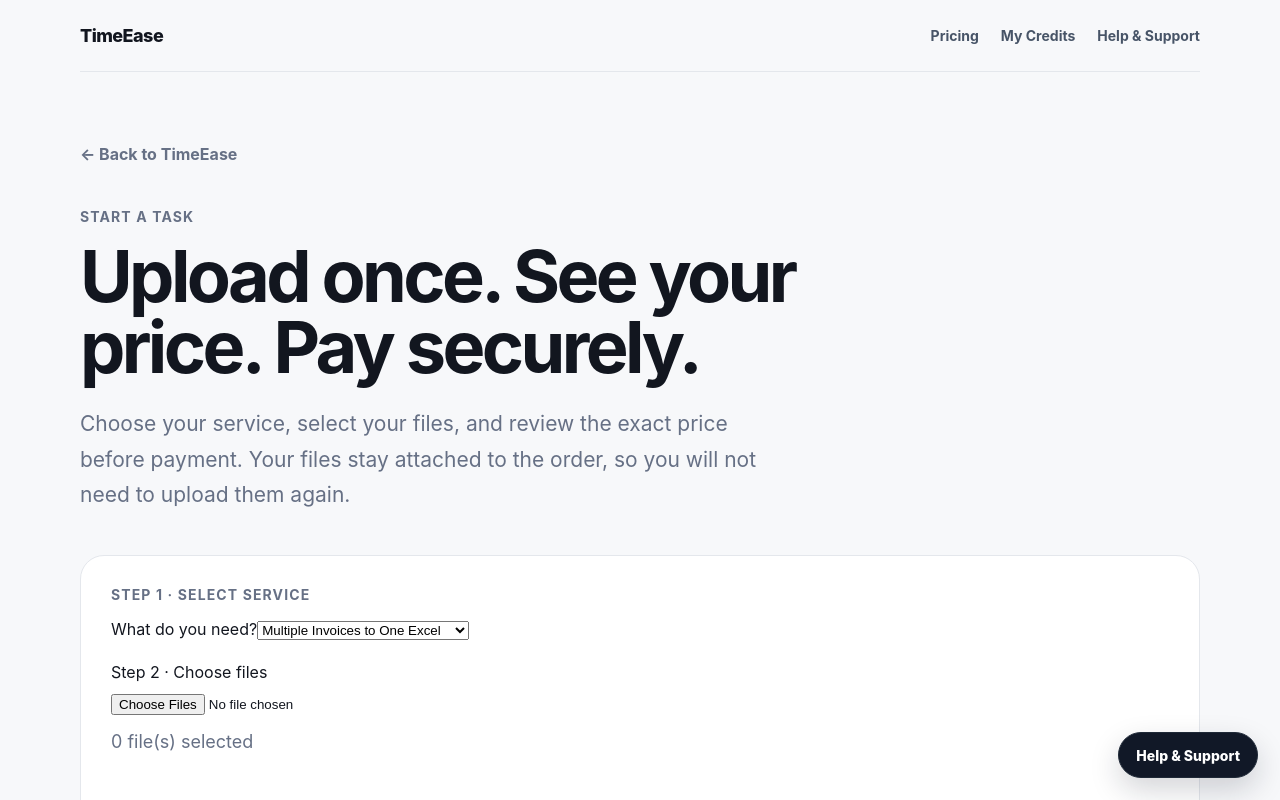
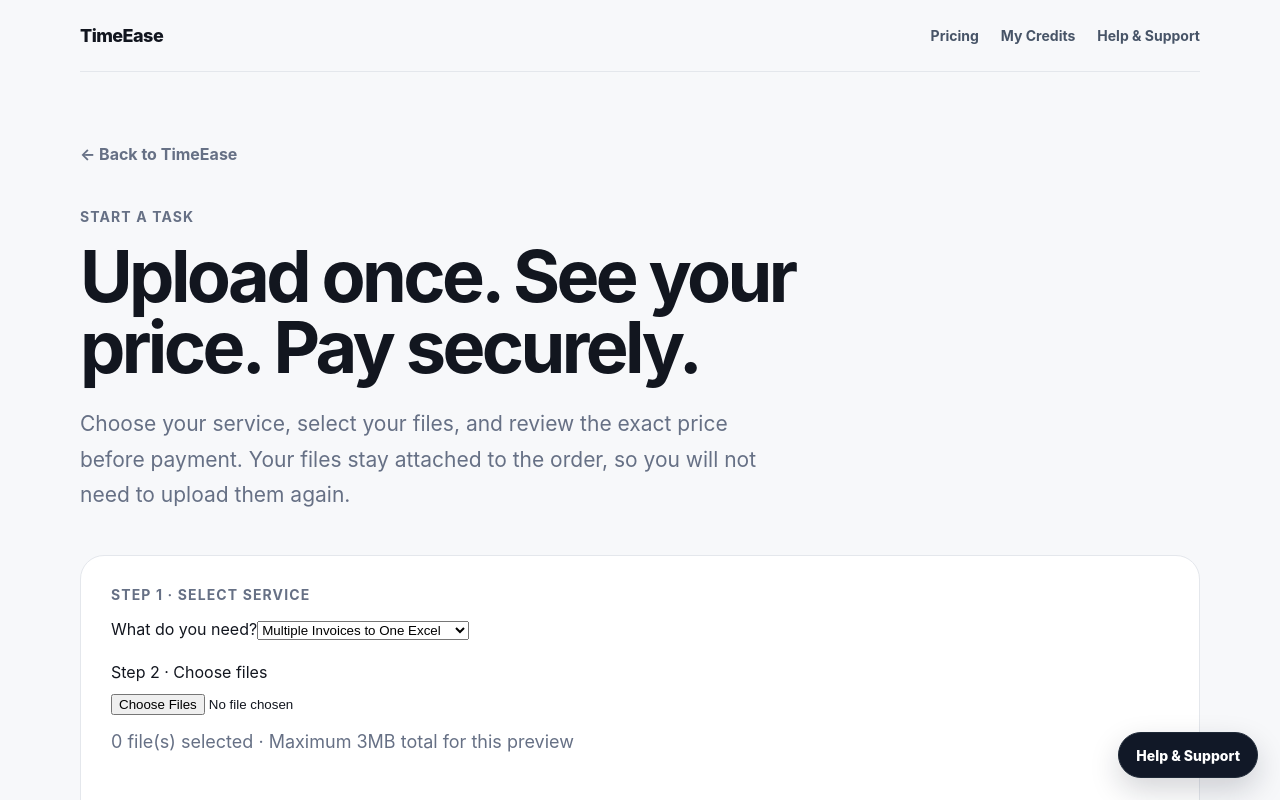
Before and after one commit to goplanetdigital/timeease-web, a Next.js app: page /upload in a window 1280 px wide. Shown: the top 800 px of the page. Built offline with nearby package versions, Linux system fonts and the light colour scheme.

Commit message:
Show and enforce 3MB preview upload limit before saving

```diff
--- a/app/upload/UploadFirstForm.tsx
+++ b/app/upload/UploadFirstForm.tsx
@@ -10,7 +10,7 @@ export default function UploadFirstForm(){
  const [saved,setSaved]=useState<{id:string;amount:number}|null>(null);
  const [busy,setBusy]=useState(false);
  const quote=useMemo(()=>{try{return calculateQuote({service,fileCount:files.length,catalogueRows:rows,tier})}catch{return null}},[service,files,rows,tier]);
- function onFiles(list:FileList|null){setSaved(null);setError("");const next=Array.from(list??[]);if(next.length>100){setError("Maximum 100 files.");return;}const allowed=service==="invoice"||service==="consolidation"?[".pdf"]:service==="catalogue"?[".csv",".xlsx"]:[".pdf",".docx",".txt"];if(next.some(f=>!allowed.some(ext=>f.name.toLowerCase().endsWith(ext)))){setError("Unsupported file type for this service.");return;}setFiles(next)}
+ function onFiles(list:FileList|null){setSaved(null);setError("");const next=Array.from(list??[]);if(next.length>100){setError("Maximum 100 files.");return;}const allowed=service==="invoice"||service==="consolidation"?[".pdf"]:service==="catalogue"?[".csv",".xlsx"]:[".pdf",".docx",".txt"];if(next.some(f=>!allowed.some(ext=>f.name.toLowerCase().endsWith(ext)))){setError("Unsupported file type for this service.");return;}if(next.reduce((sum,f)=>sum+f.size,0)>3*1024*1024){setError("Total upload size must be under 3MB. Larger files are not supported yet.");setFiles([]);return;}setFiles(next)}
  async function save(){if(!quote||busy)return;setBusy(true);setError("");setSaved(null);try{const body=new FormData();body.append("service",service);body.append("tier",tier);body.append("catalogueRows",String(rows));files.forEach(f=>body.append("files",f));const response=await fetch("/api/intake",{method:"POST",body});const result=await response.json();if(!response.ok)throw new Error(result.error||"Upload failed");setSaved({id:result.id,amount:result.quote.amountUsd})}catch(e){setError(e instanceof Error?e.message:"Upload failed")}finally{setBusy(false)}}
  return <section className="plan-checker" aria-label="Upload-first order">
   <div className="eyebrow">Step 1 · Select service</div>
@@ -20,7 +20,7 @@ export default function UploadFirstForm(){
   </select>
   {(service==="invoice"||service==="resume")&&<div className="plan-question"><label htmlFor="tier">Package</label><select id="tier" value={tier} onChange={e=>{setTier(e.target.value as typeof tier);setSaved(null)}}>{service==="invoice"?<><option value="basic">Basic · US$9</option><option value="complex">Complex · US$39</option><option value="batch">Batch · US$99</option></>:<><option value="resume">Resume · US$19</option><option value="full">Resume + Cover Letter + Email · US$39</option></>}</select></div>}
   {service==="catalogue"&&<div className="plan-question"><label htmlFor="rows">Catalogue rows (estimate)</label><input id="rows" type="number" min="1" max="2000" value={rows} onChange={e=>{setRows(Number(e.target.value));setSaved(null)}}/></div>}
-  <div className="plan-question"><label htmlFor="files">Step 2 · Choose files</label><input id="files" type="file" multiple={service==="consolidation"} accept={service==="invoice"||service==="consolidation"?".pdf":service==="catalogue"?".csv,.xlsx":".pdf,.docx,.txt"} onChange={e=>onFiles(e.target.files)}/><p>{files.length} file(s) selected</p></div>
+  <div className="plan-question"><label htmlFor="files">Step 2 · Choose files</label><input id="files" type="file" multiple={service==="consolidation"} accept={service==="invoice"||service==="consolidation"?".pdf":service==="catalogue"?".csv,.xlsx":".pdf,.docx,.txt"} onChange={e=>onFiles(e.target.files)}/><p>{files.length} file(s) selected · Maximum 3MB total for this preview</p></div>
   {error&&<p role="alert">{error}</p>}
   <div className="plan-result"><div><span className="card-kicker">Step 3 · Price</span><h2>{quote?"US$"+quote.amountUsd:"Select valid files"}</h2><p>{quote?.variantLabel||"Select files to calculate price"}</p></div><button className="button primary" type="button" disabled={!quote||busy||!!saved} onClick={save}>{busy?"Saving securely…":saved?"Upload saved":"Save files securely"}</button></div>
   {saved&&<p role="status">Upload saved. Reference: <strong>{saved.id}</strong>. Price: US${saved.amount}. Checkout will become available after secure payment linking is verified. No second upload required.</p>}
```
